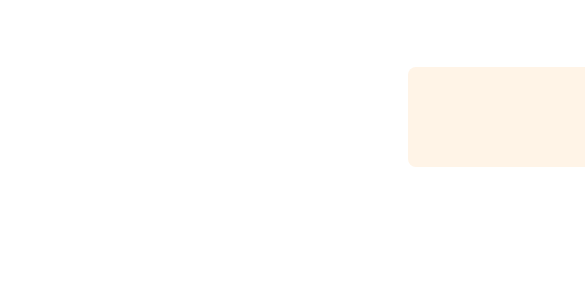
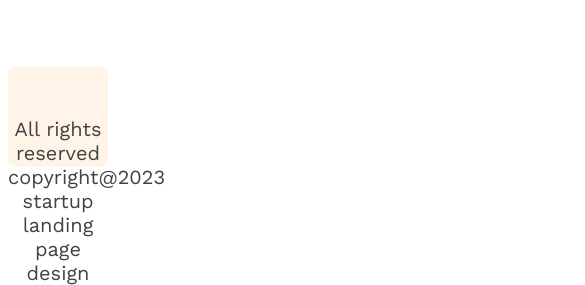
Before and after one commit to Hossain-Sonan/g3-architect-website, a plain HTML site: page index.html in a window 390 px wide. Shown: the part 7019-7304 px from the top of the page, 585 px wide, since content can reach past the window. Before the commit the page ends 7194 px from the top, so only its background shows below. Drawn offline with nearby package versions, Linux system fonts and the light colour scheme.

Commit message:
last comment

```diff
--- a/styles/architect.css
+++ b/styles/architect.css
@@ -271,6 +271,11 @@ footer > p{
     .facts-card-container {
         gap: 20px;
     }
+    footer{
+        margin-left: 0;
+        width: 100px;
+
+    }
 
 }
 
```
